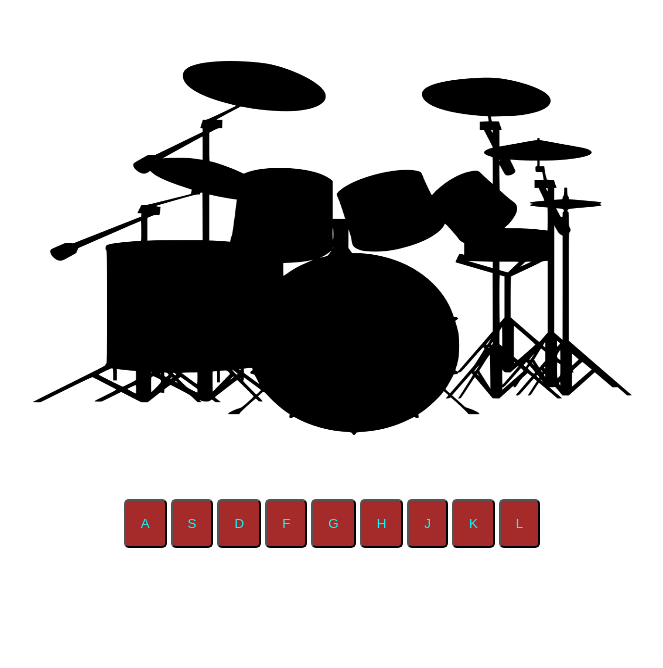
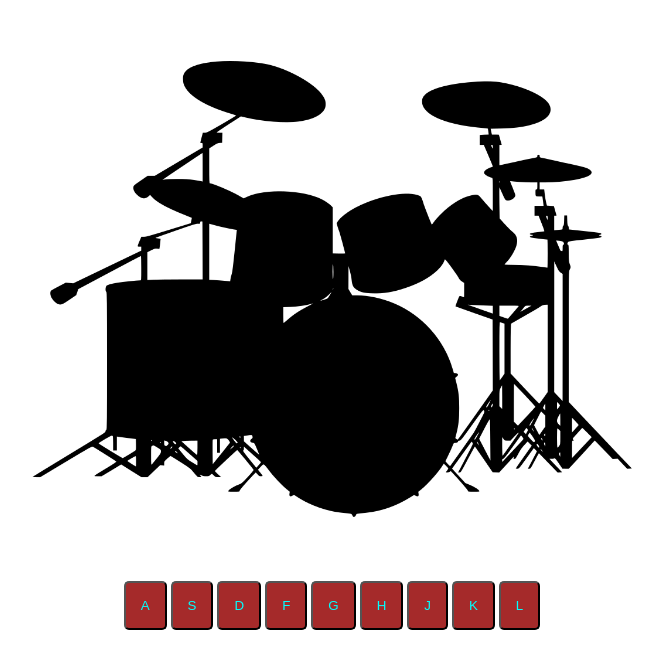
Before and after one commit to karabulutsinan/javascript, a plain HTML site: page drum-kit/index.html in a window 1280 px wide. Shown: the part 40-708 px from the top of the page, without its empty margins (308-971 px from the left). Drawn offline with Linux system fonts and the light colour scheme.

Commit message:
upgrade project

```diff
--- a/drum-kit/css/style.css
+++ b/drum-kit/css/style.css
@@ -2,6 +2,7 @@
     margin :0;
     padding: 0;
     box-sizing: border-box;
+
 }
 h1{
 
@@ -15,8 +16,9 @@ h1{
 img{
     margin-top: 3%;
     padding-top:2%;
-    height: 400px;
+    max-width: 100%;
     width: 600px;
+    height: auto;
 }
 .button{
     width: auto;
```
Also changed, not shown: drum-kit/index.html (+1 -1 lines), 1 other file.
